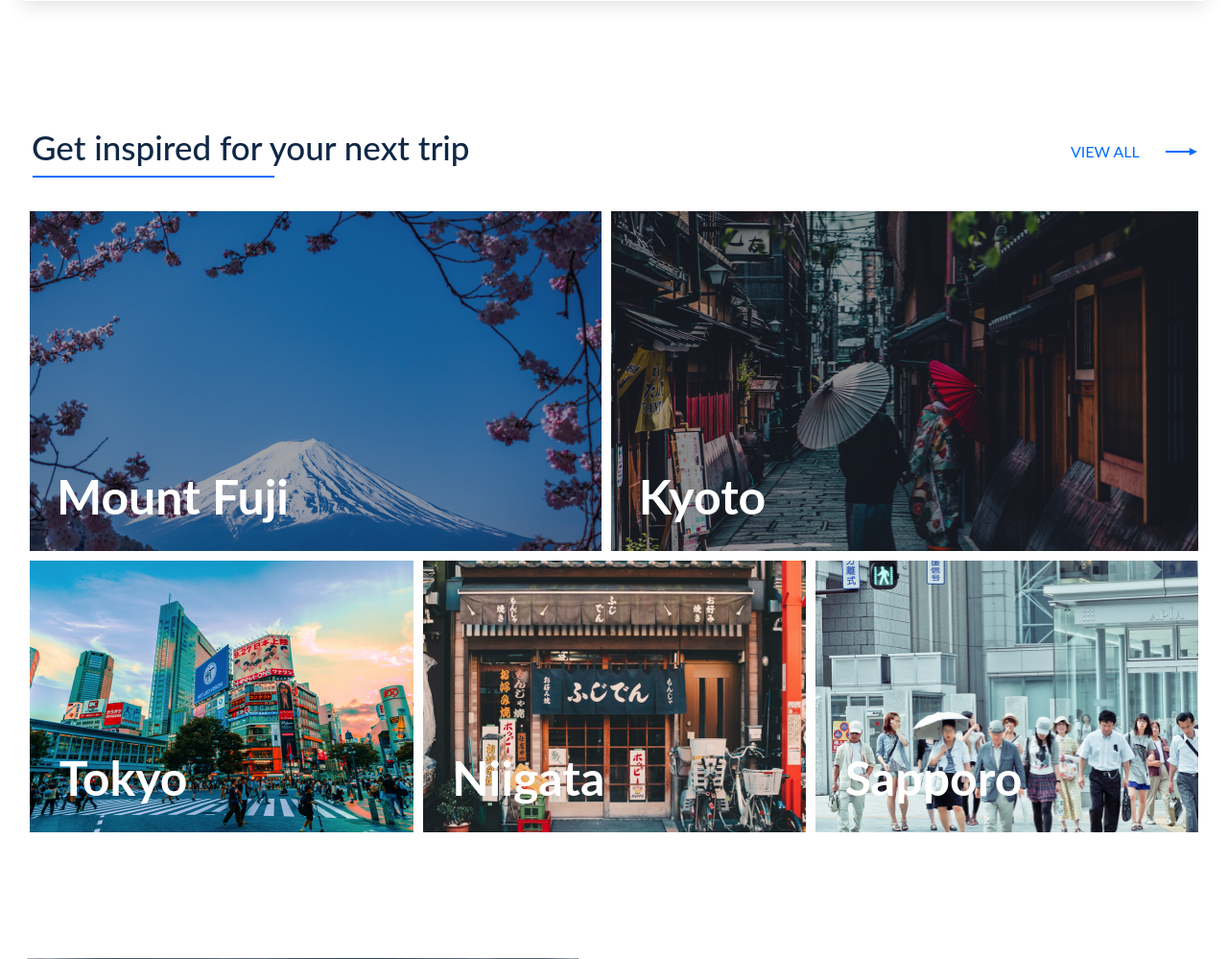
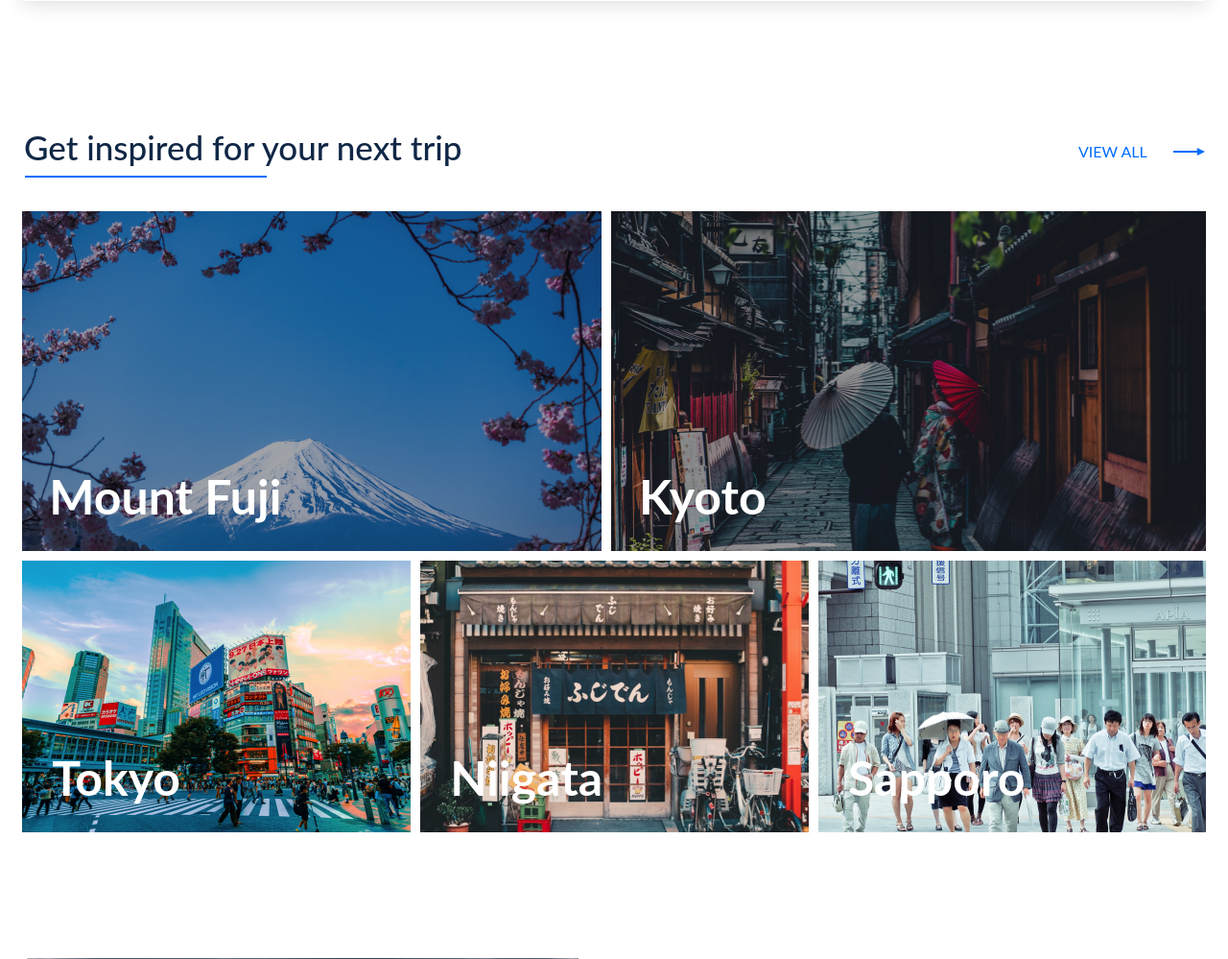
Before and after one commit to ngocngo10/html-css-training, a PHP site: page / in a window 1280 px wide. Shown: the part 1393-2392 px from the top of the page at 96% size. Run offline with PHP 8.4, Linux system fonts and the light colour scheme.

Commit message:
Add inspired-wrap

```diff
--- a/practice-one/assets/css/inspired-section.css
+++ b/practice-one/assets/css/inspired-section.css
@@ -1,18 +1,17 @@
 .inspired-section {
-  position: absolute;
-  top: 1525px;
-  max-width: 1440px;
-  width: 100%;
   height: 735px;
+  margin-top: 131px;
+}
+
+.inspired-wrap {
+  margin: 0 8px;
 }
 
 .inspired-header {
   height: 42px;
-  padding-left: 18px;
-  padding-right: 17px;
+  padding: 0px 1px 0px 2px;
   display: flex;
   justify-content: space-between;
-  justify-items: center;
 }
 
 .inspired__title {
@@ -30,7 +29,7 @@
   top: 50.5px;
   content: "";
   border-top: 2px solid #006DFE;
-  width: 55.2%;
+  width: 252.16px;
 }
 
 
@@ -39,9 +38,6 @@
   height: 24px;
   width: 132px;
   margin-top: 14px;
-  text-decoration: none;
-  text-transform: uppercase;
-  color: #006DFE;
 }
 
 .inspired__list {
@@ -54,11 +50,11 @@
   grid-template-areas:
     "h1 h1 h2 h2 "
     "h3 h4 h4 h5";
-  margin: 46px 16px 0px 16px;
+  margin-top: 46px;
   height: 647px;
 }
 
-.inspired__list a img {
+.inspired__list li a img {
   width: 100%;
   height: 100%;
   object-fit: cover;
--- a/practice-one/index.html
+++ b/practice-one/index.html
@@ -97,6 +97,7 @@
     </section>
     <section class="inspired-section">
       <div class="container">
+        <div class="inspired-wrap">
           <div class="inspired-header">
             <h2 class="inspired__title">Get inspired for your next trip</h2>
             <a class="inspired-view-all" href="javascript:void(0)">
@@ -136,6 +137,7 @@
               </a>
             </li>
           </ul>
+        </div>
       </div>
     </section>
     <section class="prefecture-neighborhood-section">
```
Lines whose indentation alone changed are shown as unchanged.
